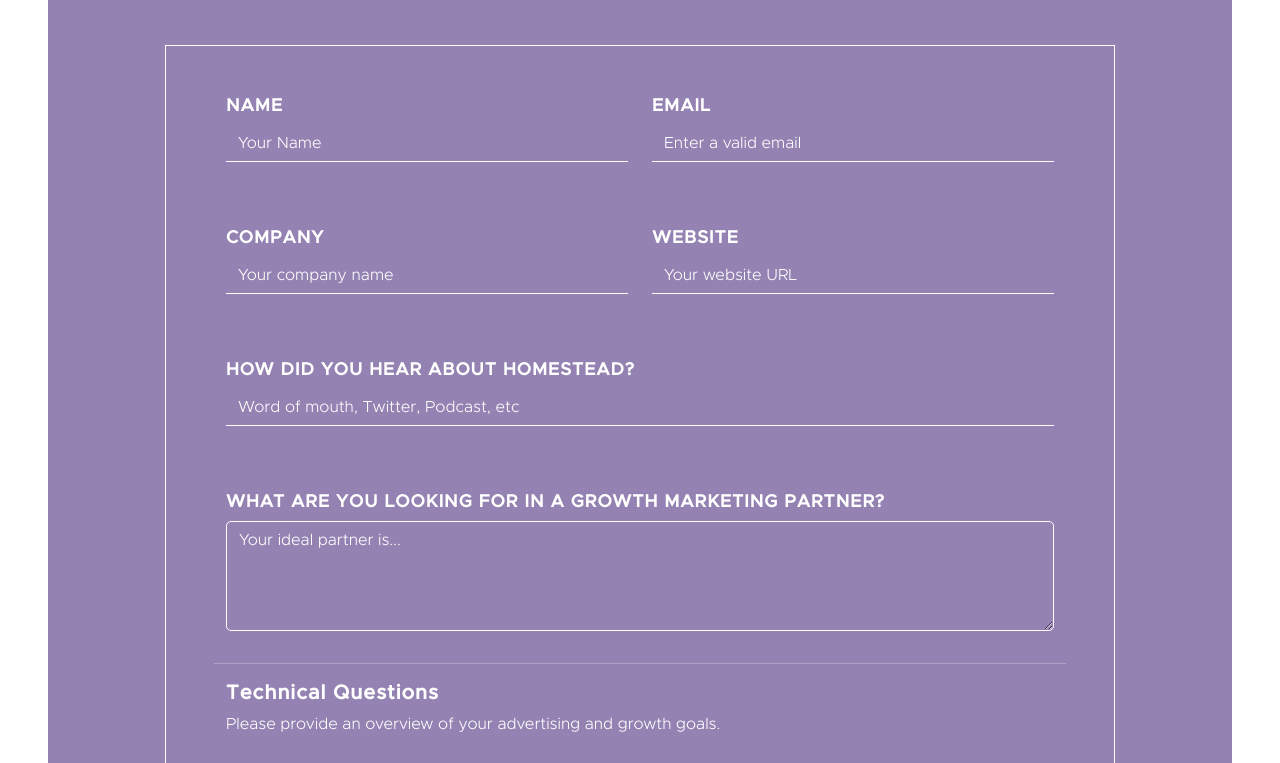
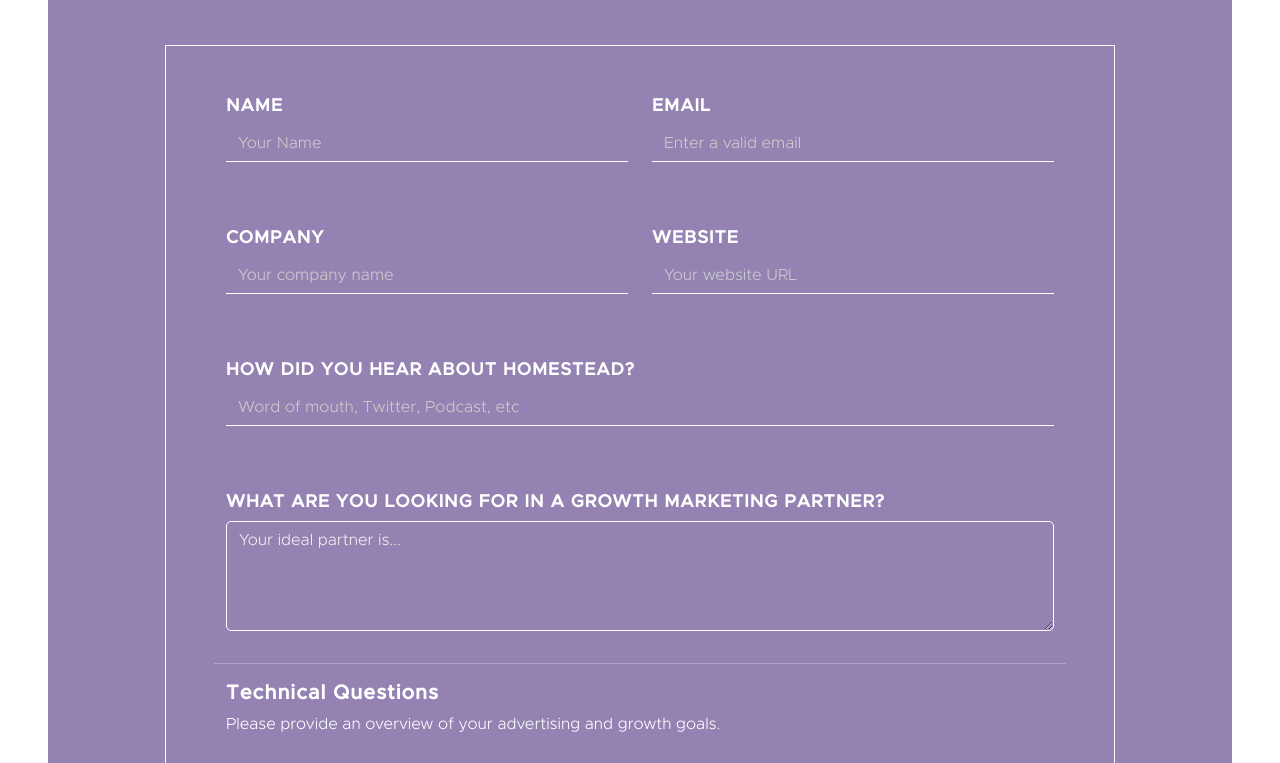
Before and after one commit to meonery/homestead-landing-page, a website: page index.html in a window 1280 px wide. Shown: the part 4633-5396 px from the top of the page. Drawn offline with nearby package versions, Linux system fonts and the light colour scheme.

Commit message:
color adjustments

```diff
--- a/assets/sass/style.scss
+++ b/assets/sass/style.scss
@@ -143,7 +143,7 @@ body {
          background-color: transparent;
          color: $white !important;
          &::placeholder {
-            color: $white !important;
+            color: #ccc !important;
          }
     }
     textarea {
@@ -152,7 +152,7 @@ body {
          background-color: transparent;
          color: $white !important;
          &::placeholder {
-            color: $white !important;
+            color: rgb(240, 240, 240) !important;
          }
     }
     .form-select{
```
Also changed, not shown: assets/css/style.css, 1 other file.
